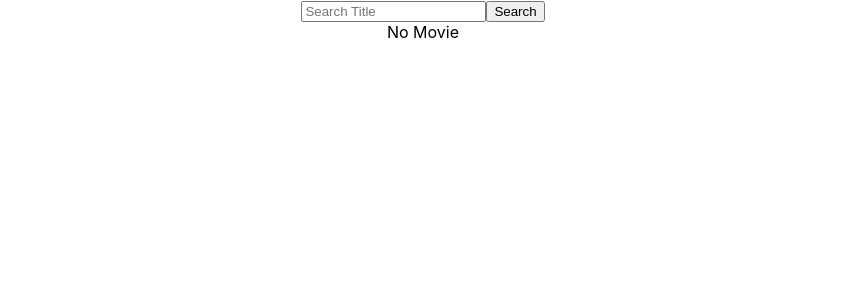
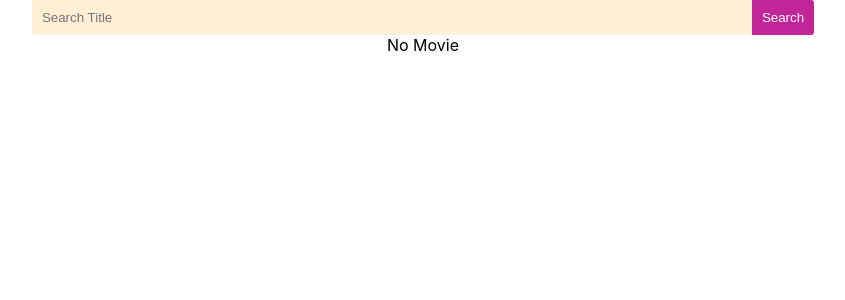
Before and after one commit to UsmanHaider15/optilyz-frontend-coding-challenge, a React (Create React App) app: page / in a window 1280 px wide. Shown: the top 300 px of the page, without its empty margins (217-1062 px from the left). Built offline with nearby package versions, Linux system fonts and the light colour scheme.

Commit message:
Add button storybook & Style input element

```diff
--- a/package.json
+++ b/package.json
@@ -13,6 +13,7 @@
     "react": "^17.0.2",
     "react-dom": "^17.0.2",
     "react-scripts": "5.0.0",
+    "styled-components": "^5.3.3",
     "typescript": "^4.6.2",
     "web-vitals": "^2.1.4"
   },
@@ -63,6 +64,7 @@
     "@storybook/preset-create-react-app": "^4.0.1",
     "@storybook/react": "^6.4.19",
     "@storybook/testing-library": "^0.0.9",
+    "@types/styled-components": "^5.1.23",
     "webpack": "^5.69.1"
   }
 }
--- a/src/App.tsx
+++ b/src/App.tsx
@@ -1,11 +1,13 @@
 import React from "react";
 import "./App.css";
+import { Button } from "./components/common/Button";
+import { StyledInput } from "./components/Styled";
 
 function App() {
   return (
     <div className="App">
-      <input placeholder="Search Title" />
-      <button>Search</button>
+      <StyledInput placeholder="Search Title" />
+      <Button>Search</Button>
       <div>No Movie</div>
     </div>
   );
--- /dev/null
+++ b/src/components/Styled/StyledComponents.ts
@@ -0,0 +1,10 @@
+import styled from "styled-components";
+
+export const StyledInput = styled.input`
+  color: palevioletred;
+  background: papayawhip;
+  padding: 10px;
+  width: 700px;
+  border: none;
+  border-radius: 3px 0px 0px 3px;
+`;
--- /dev/null
+++ b/src/components/Styled/index.ts
@@ -0,0 +1 @@
+export * from "./StyledComponents";
--- /dev/null
+++ b/src/components/common/Button/Button.tsx
@@ -0,0 +1,11 @@
+import React, { FunctionComponent, ReactNode } from "react";
+import { StyledButton } from "./StyledButton";
+
+export interface Props {
+  children: ReactNode;
+  onClick?: () => void;
+}
+
+export const Button: FunctionComponent<Props> = ({ children, onClick }) => {
+  return <StyledButton onClick={onClick}>{children}</StyledButton>;
+};
--- /dev/null
+++ b/src/components/common/Button/StyledButton.ts
@@ -0,0 +1,10 @@
+import styled from "styled-components";
+
+export const StyledButton = styled.button`
+  /* Adapt the colors based on primary prop */
+  background: #c12598;
+  color: white;
+  padding: 10px;
+  border: none;
+  border-radius: 0px 3px 3px 0px;
+`;
--- /dev/null
+++ b/src/components/common/Button/index.ts
@@ -0,0 +1 @@
+export * from "./Button";
```
Also changed, not shown: 2 other files (tests, documents, lock files or other folders).
